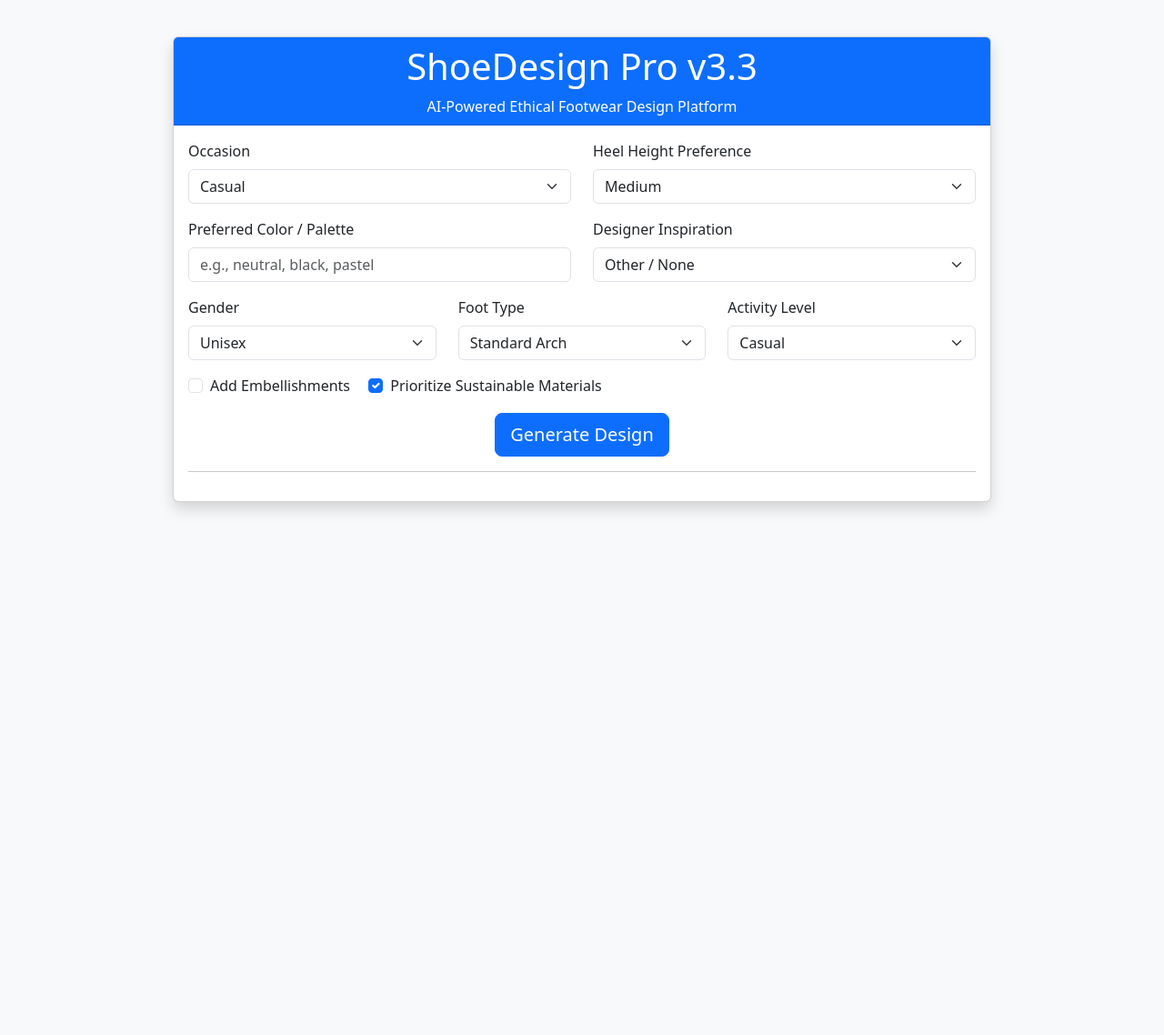
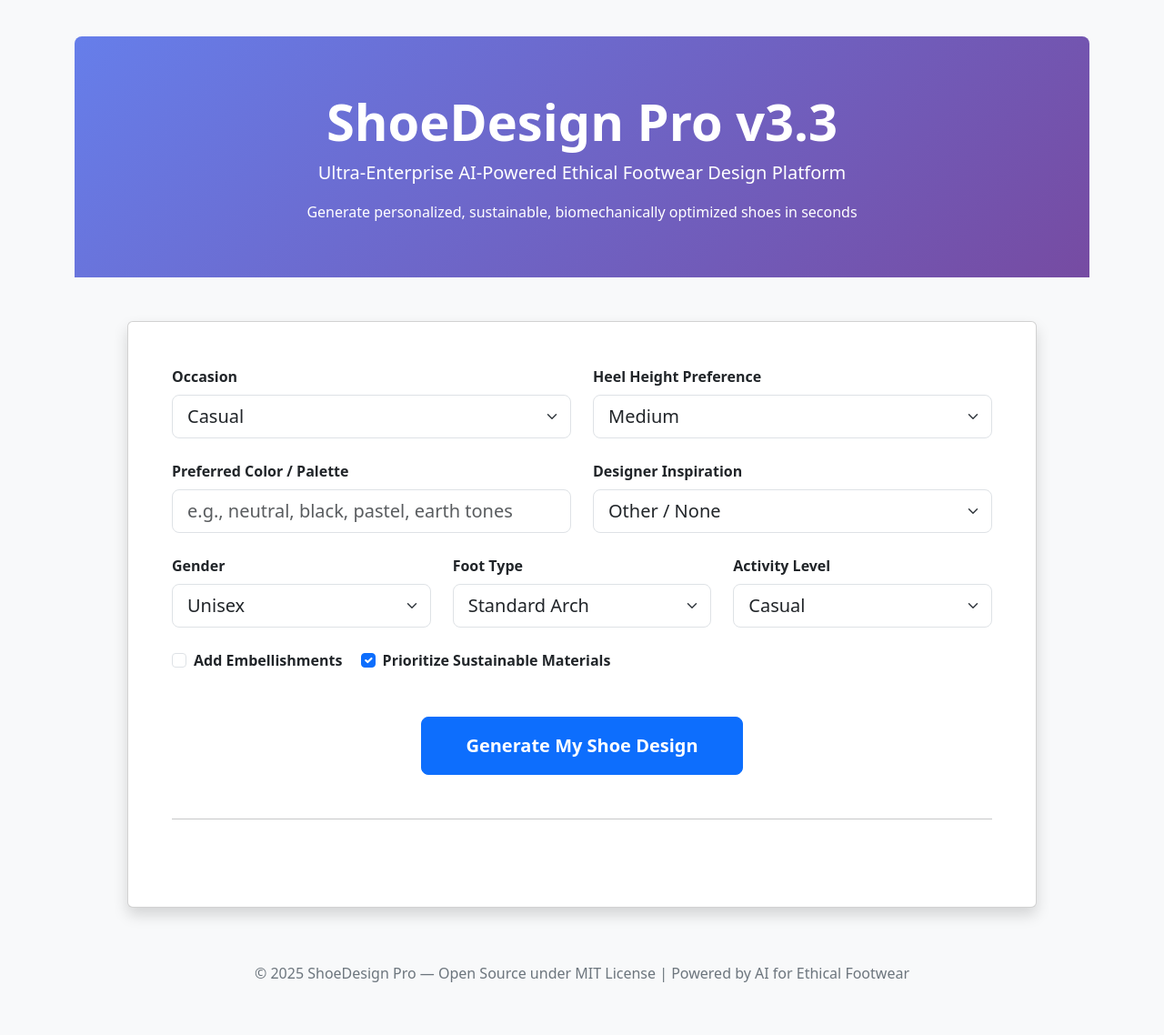
Before and after one commit to Bleurayn/ShoeDesignPro, a Flask app: page / in a window 1280 px wide. Shown: the whole page at 91% size. Before the commit the page ends 563 px from the top, so only its background shows below. Run offline with Flask 3, Linux system fonts and the light colour scheme; some libraries are stand-ins or nearby versions.

Commit message:
Update index.html

```diff
--- a/templates/index.html
+++ b/templates/index.html
@@ -4,28 +4,54 @@
     <meta charset="UTF-8">
     <meta name="viewport" content="width=device-width, initial-scale=1.0">
     <title>ShoeDesign Pro v3.3 - AI Footwear Designer</title>
-    <!-- Bootstrap for responsive, modern look -->
     <link href="https://cdn.jsdelivr.net/npm/bootstrap@5.3.3/dist/css/bootstrap.min.css" rel="stylesheet">
-    <!-- Optional: Custom styles -->
     <style>
-        body { background-color: #f8f9fa; padding: 40px 0; }
-        .card { max-width: 900px; margin: auto; }
-        .preview-img { max-height: 400px; object-fit: contain; }
+        body {
+            background-color: #f8f9fa;
+            padding: 40px 0;
+            min-height: 100vh;
+        }
+        .card {
+            max-width: 1000px;
+            margin: auto;
+        }
+        .hero-header {
+            background: linear-gradient(135deg, #667eea 0%, #764ba2 100%);
+            color: white;
+            padding: 60px 20px;
+            text-align: center;
+            border-radius: 0.5rem 0.5rem 0 0;
+        }
+        .preview-img {
+            max-height: 450px;
+            object-fit: contain;
+            border: 1px solid #dee2e6;
+            border-radius: 0.5rem;
+        }
+        footer {
+            text-align: center;
+            margin-top: 60px;
+            color: #6c757d;
+        }
     </style>
 </head>
 <body>
     <div class="container">
+        <!-- Hero Header -->
+        <div class="hero-header mb-5">
+            <h1 class="display-4 fw-bold">ShoeDesign Pro v3.3</h1>
+            <p class="lead">Ultra-Enterprise AI-Powered Ethical Footwear Design Platform</p>
+            <p class="mb-0">Generate personalized, sustainable, biomechanically optimized shoes in seconds</p>
+        </div>
+
         <div class="card shadow">
-            <div class="card-header bg-primary text-white text-center">
-                <h1>ShoeDesign Pro v3.3</h1>
-                <p class="mb-0">AI-Powered Ethical Footwear Design Platform</p>
-            </div>
-            <div class="card-body">
+            <div class="card-body p-5">
+                <!-- Design Form -->
                 <form id="designForm">
-                    <div class="row mb-3">
+                    <div class="row g-4 mb-4">
                         <div class="col-md-6">
-                            <label class="form-label">Occasion</label>
-                            <select class="form-select" name="occasion">
+                            <label class="form-label fw-bold">Occasion</label>
+                            <select class="form-select form-select-lg" name="occasion">
                                 <option value="casual">Casual</option>
                                 <option value="formal">Formal</option>
                                 <option value="party">Party</option>
@@ -36,8 +62,8 @@
                             </select>
                         </div>
                         <div class="col-md-6">
-                            <label class="form-label">Heel Height Preference</label>
-                            <select class="form-select" name="heel">
+                            <label class="form-label fw-bold">Heel Height Preference</label>
+                            <select class="form-select form-select-lg" name="heel">
                                 <option value="low">Low</option>
                                 <option value="medium" selected>Medium</option>
                                 <option value="high">High</option>
@@ -45,14 +71,14 @@
                         </div>
                     </div>
 
-                    <div class="row mb-3">
+                    <div class="row g-4 mb-4">
                         <div class="col-md-6">
-                            <label class="form-label">Preferred Color / Palette</label>
-                            <input type="text" class="form-control" name="color" placeholder="e.g., neutral, black, pastel">
+                            <label class="form-label fw-bold">Preferred Color / Palette</label>
+                            <input type="text" class="form-control form-control-lg" name="color" placeholder="e.g., neutral, black, pastel, earth tones">
                         </div>
                         <div class="col-md-6">
-                            <label class="form-label">Designer Inspiration</label>
-                            <select class="form-select" name="designer">
+                            <label class="form-label fw-bold">Designer Inspiration</label>
+                            <select class="form-select form-select-lg" name="designer">
                                 <option value="IAMBIC">IAMBIC</option>
                                 <option value="Meshy.ai">Meshy.ai</option>
                                 <option value="Wair.ai">Wair.ai</option>
@@ -61,26 +87,26 @@
                         </div>
                     </div>
 
-                    <div class="row mb-3">
+                    <div class="row g-4 mb-4">
                         <div class="col-md-4">
-                            <label class="form-label">Gender</label>
-                            <select class="form-select" name="gender">
+                            <label class="form-label fw-bold">Gender</label>
+                            <select class="form-select form-select-lg" name="gender">
                                 <option value="unisex" selected>Unisex</option>
                                 <option value="women">Women</option>
                                 <option value="men">Men</option>
                             </select>
                         </div>
                         <div class="col-md-4">
-                            <label class="form-label">Foot Type</label>
-                            <select class="form-select" name="foot">
+                            <label class="form-label fw-bold">Foot Type</label>
+                            <select class="form-select form-select-lg" name="foot">
                                 <option value="standard">Standard Arch</option>
                                 <option value="high">High Arch</option>
                                 <option value="flat">Flat Feet</option>
                             </select>
                         </div>
                         <div class="col-md-4">
-                            <label class="form-label">Activity Level</label>
-                            <select class="form-select" name="activity">
+                            <label class="form-label fw-bold">Activity Level</label>
+                            <select class="form-select form-select-lg" name="activity">
                                 <option value="casual" selected>Casual</option>
                                 <option value="athletic">Athletic</option>
                                 <option value="professional">Professional</option>
@@ -88,46 +114,64 @@
                         </div>
                     </div>
 
-                    <div class="mb-3">
+                    <div class="mb-5">
                         <div class="form-check form-check-inline">
                             <input class="form-check-input" type="checkbox" name="embellishments">
-                            <label class="form-check-label">Add Embellishments</label>
+                            <label class="form-check-label fw-bold">Add Embellishments</label>
                         </div>
                         <div class="form-check form-check-inline">
                             <input class="form-check-input" type="checkbox" name="sustainable" checked>
-                            <label class="form-check-label">Prioritize Sustainable Materials</label>
+                            <label class="form-check-label fw-bold">Prioritize Sustainable Materials</label>
                         </div>
                     </div>
 
                     <div class="text-center">
-                        <button type="submit" class="btn btn-primary btn-lg">Generate Design</button>
+                        <button type="submit" class="btn btn-primary btn-lg px-5 py-3 fw-bold">Generate My Shoe Design</button>
                     </div>
                 </form>
 
-                <hr>
+                <hr class="my-5">
 
-                <div id="result" class="mt-4" style="display:none;">
-                    <h3 class="text-center mb-4">Your AI-Generated Shoe Design</h3>
-                    <div class="row">
-                        <div class="col-md-6 text-center mb-4">
-                            <h5>3D Parametric Render</h5>
-                            <img id="renderImg" class="img-fluid preview-img border" alt="3D Render">
+                <!-- Results Section -->
+                <div id="result" class="mt-5" style="display:none;">
+                    <h2 class="text-center mb-5 fw-bold text-primary">Your AI-Generated Shoe Design</h2>
+
+                    <div class="row text-center mb-5">
+                        <div class="col-md-6 mb-4">
+                            <div class="card h-100">
+                                <div class="card-header bg-light">
+                                    <h5>3D Parametric Render</h5>
+                                </div>
+                                <div class="card-body p-4">
+                                    <img id="renderImg" class="img-fluid preview-img shadow" alt="3D Render">
+                                </div>
+                            </div>
                         </div>
-                        <div class="col-md-6 text-center mb-4">
-                            <h5>Supply Chain Traceability</h5>
-                            <img id="chainImg" class="img-fluid preview-img border" alt="Supply Chain">
+                        <div class="col-md-6 mb-4">
+                            <div class="card h-100">
+                                <div class="card-header bg-light">
+                                    <h5>Supply Chain Traceability</h5>
+                                </div>
+                                <div class="card-body p-4">
+                                    <img id="chainImg" class="img-fluid preview-img shadow" alt="Supply Chain Visualization">
+                                </div>
+                            </div>
                         </div>
                     </div>
 
-                    <div id="designDetails" class="mt-4"></div>
+                    <div id="designDetails" class="mt-5"></div>
 
-                    <div class="text-center mt-4">
-                        <button id="downloadJson" class="btn btn-outline-secondary">Download Design JSON</button>
-                        <!-- Add GLTF/STL buttons when implemented -->
+                    <div class="text-center mt-5">
+                        <button id="downloadJson" class="btn btn-outline-primary btn-lg">Download Design JSON</button>
+                        <button id="newDesign" class="btn btn-secondary btn-lg ms-3">Create New Design</button>
                     </div>
                 </div>
             </div>
         </div>
+
+        <footer>
+            <p>&copy; 2025 ShoeDesign Pro — Open Source under MIT License | Powered by AI for Ethical Footwear</p>
+        </footer>
     </div>
 
     <script src="https://cdn.jsdelivr.net/npm/bootstrap@5.3.3/dist/js/bootstrap.bundle.min.js"></script>
@@ -141,30 +185,39 @@
             });
             const design = await response.json();
 
-            // Show result section
             document.getElementById('result').style.display = 'block';
+            document.querySelector('.hero-header').scrollIntoView({ behavior: 'smooth' });
 
-            // Update images
             document.getElementById('renderImg').src = design.render_3d + '?t=' + new Date().getTime();
             document.getElementById('chainImg').src = design.supply_chain + '?t=' + new Date().getTime();
 
-            // Display details
-            let details = '<ul class="list-group">';
+            let details = '<div class="row">';
             for (const [key, value] of Object.entries(design)) {
                 if (key !== 'render_3d' && key !== 'supply_chain' && key !== 'exports') {
-                    details += `<li class="list-group-item"><strong>${key.replace(/_/g, ' ').toUpperCase()}:</strong> ${value}</li>`;
+                    details += `
+                        <div class="col-md-4 mb-3">
+                            <div class="card h-100">
+                                <div class="card-body text-center">
+                                    <h6 class="card-title text-uppercase text-muted">${key.replace(/_/g, ' ')}</h6>
+                                    <p class="card-text fw-bold fs-5">${value}</p>
+                                </div>
+                            </div>
+                        </div>`;
                 }
             }
-            details += '</ul>';
+            details += '</div>';
             document.getElementById('designDetails').innerHTML = details;
 
-            // Download JSON
             document.getElementById('downloadJson').onclick = () => {
                 const dataStr = "data:text/json;charset=utf-8," + encodeURIComponent(JSON.stringify(design, null, 2));
                 const a = document.createElement('a');
                 a.href = dataStr;
-                a.download = 'shoe_design.json';
+                a.download = 'apexnova_shoe_design.json';
                 a.click();
+            };
+
+            document.getElementById('newDesign').onclick = () => {
+                location.reload();
             };
         });
     </script>
```
